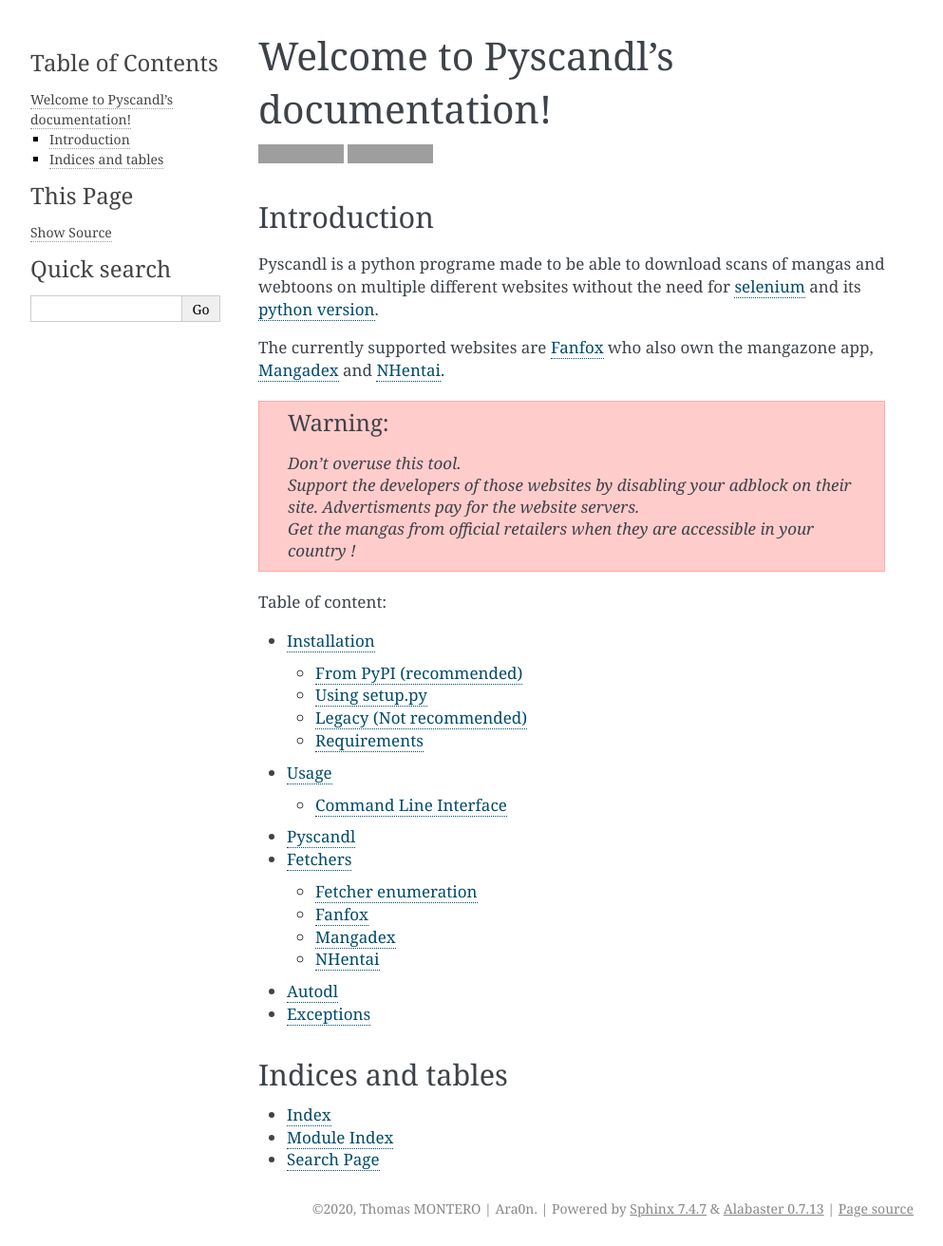
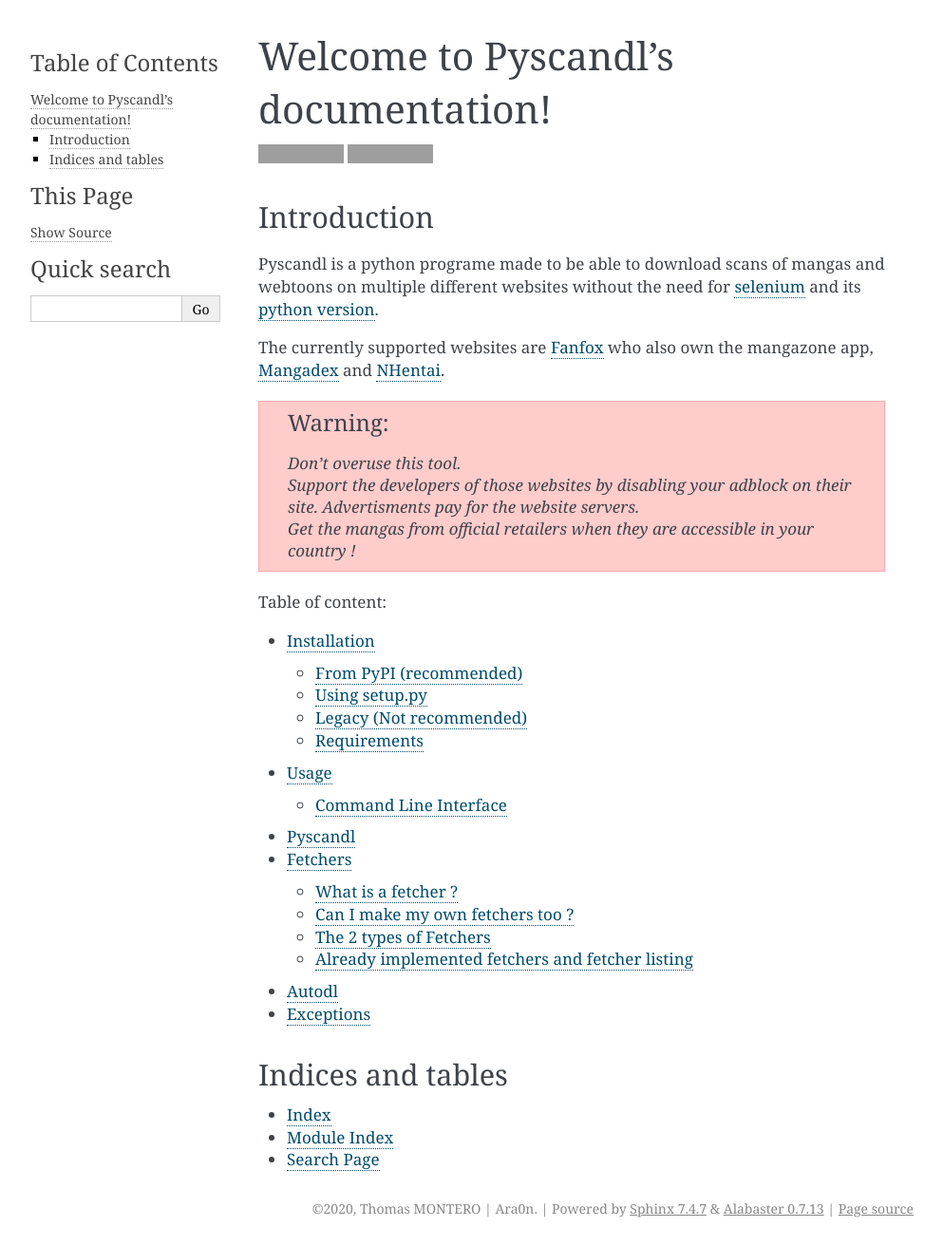
Before and after one commit to Ara0n/pyscandl, a Sphinx documentation site: the page built from docs/source/index.rst, in a window 1280 px wide. Shown: the whole page at 95% size, without its empty margins (148-1141 px from the left). Built offline with Sphinx 7.4.7, drawn with Linux system fonts in a browser that asks for light colours; some of the changed lines change nothing that is shown; grey boxes are pictures that could not be loaded.

Commit message:
updated documentation

```diff
--- a/docs/source/conf.py
+++ b/docs/source/conf.py
@@ -33,6 +33,10 @@
 # showing todo
 todo_include_todos = True
 
+
+autodoc_member_order = "bysource"
+
+
 # Add any Sphinx extension module names here, as strings. They can be
 # extensions coming with Sphinx (named 'sphinx.ext.*') or your custom
 # ones.
--- a/docs/source/pages/fetcher.rst
+++ b/docs/source/pages/fetcher.rst
@@ -1,15 +1,64 @@
-.. _fetchers:
+Fetchers
+********
 
-Fetchers
-===========================
+In this section you will be able to see more about how fetchers work in general but also some specifics about them.
 
-.. todo::
-	Add documentation for the fetcher API so people can more easily hook their own fetchers.
+
+What is a fetcher ?
+===================
+
+Fetchers are the tools used by pyscandl to get the manga's information on the website. For each website and/or API there is a fetcher that is dedicated to it.
+
+Because website can or not archive their scans as chapters of a manga or treat all the scans as standalones, the fetcher type used will have to be different.
+
+
+Can I make my own fetchers too ?
+================================
+
+Yes you can, and quite easily. Once you have determined which if the scans are treated as standalones or not, you just need to use the right abstract fetcher class to make your fetcher and follow the documentation bellow about what is mandatory to include in your fetcher.
+
+
+The 2 types of Fetchers
+=======================
+
+Standard fetcher
+----------------
+
+This will be the abstract fetcher class used for the fetchers of websites treating their scans in chapters.
+
+Just bellow you will have the specification about the abstract class.
+All the methods here are required for you to implement for your fetcher to work with the exception of ``.quit()`` that is already here.
+*(but if your fetcher needs some things to close safely you can place it in the ``.quit()`` method)*
+
+All the required attributes of you fetcher are also listed here.
+
+.. autoclass:: modules.fetchers.fetcher.Fetcher
+    :members:
+    :special-members: __init__
+
+
+Standalone fetcher
+------------------
+
+This will be the abstract fetcher class used for the fetchers of websites treating their scans as standalone entries.
+
+Just bellow you will have the specification about the abstract class.
+All the methods here are required for you to implement for your fetcher to work with the exception of ``.quit()`` that is already here.
+*(but if your fetcher needs some things to close safely you can place it in the ``.quit()`` method)*
+
+All the required attributes of you fetcher are also listed here.
+
+.. autoclass:: modules.fetchers.fetcher.StandaloneFetcher
+    :members:
+    :special-members: __init__
+
+
+Already implemented fetchers and fetcher listing
+================================================
 
 .. toctree::
-	:maxdepth: 2
-	:caption: Contents:
-	:glob:
+    :maxdepth: 2
+    :glob:
 
-	fetchers/fetcher_enum
-	fetchers/*
+    fetchers/fetcher_enum
+    fetchers/*
```
